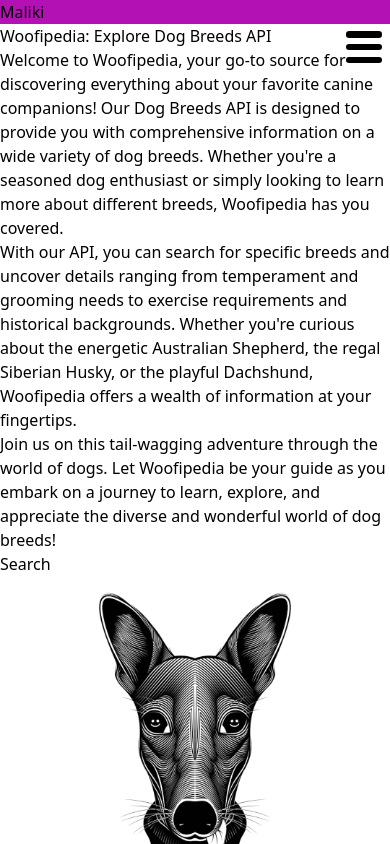
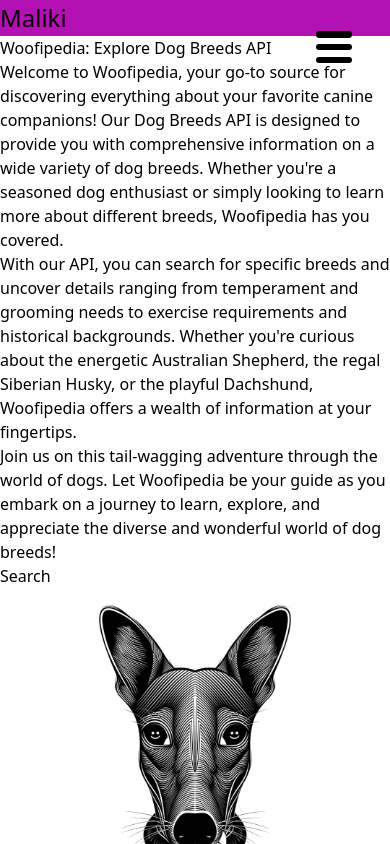
Before and after one commit to TimiMaliki/woofipedia, a React (Vite) app: page / in a window 390 px wide. Shown: the top 844 px of the page. Built offline with nearby package versions, Linux system fonts and the light colour scheme.

Commit message:
added:span on mobile

```diff
--- a/src/App.css
+++ b/src/App.css
@@ -14,10 +14,10 @@ nav {
 
 nav .title {
   font-size: 1.5rem;
-  margin: 1rem;
+  /* margin: 1rem;
   font-weight: bold;
-  text-decoration: none;
-  color: white;
+  text-decoration: none; */
+  color: black;
 }
 
 nav ul {
@@ -64,6 +64,11 @@ nav .menu span {
     display: flex;
     cursor: pointer;
   }
+  nav .menu span {
+    /* width: 100%; */
+     transform: translateX(-30px);
+  }
+
 
   nav {
     flex-direction: column;
@@ -76,6 +81,11 @@ nav .menu span {
     /* width: 100%; */
     margin-top: 2rem;
     margin-bottom: 0.25rem;
+  }
+
+  nav .title {
+    margin-right: 18rem;
+    color: black;
   }
 
   nav ul.open {
--- a/src/components/Header.jsx
+++ b/src/components/Header.jsx
@@ -6,7 +6,7 @@ const Header = () => {
   return (
     <nav className="w-full bg-white text-black justify-between text-center items-center p-8 sticky">
       <Link to="/">
-        <h1 className="text-3xl font-extrabold">Maliki</h1>
+        <h1 className="text-3xl font-extrabold text-center title">Maliki</h1>
       </Link>
 
       <div className="menu" onClick={() => setMenuOpen(!menuOpen)}>
```
